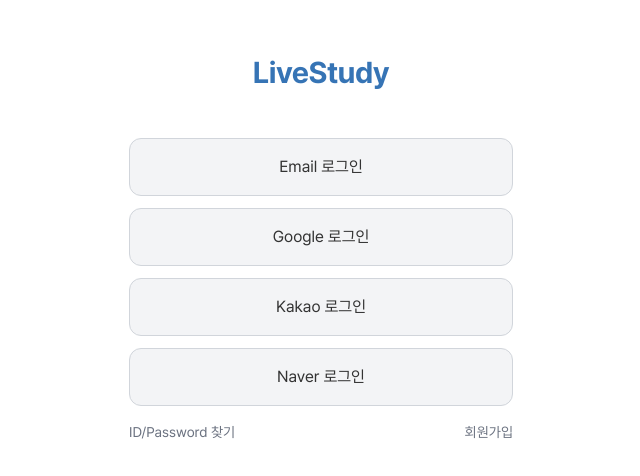
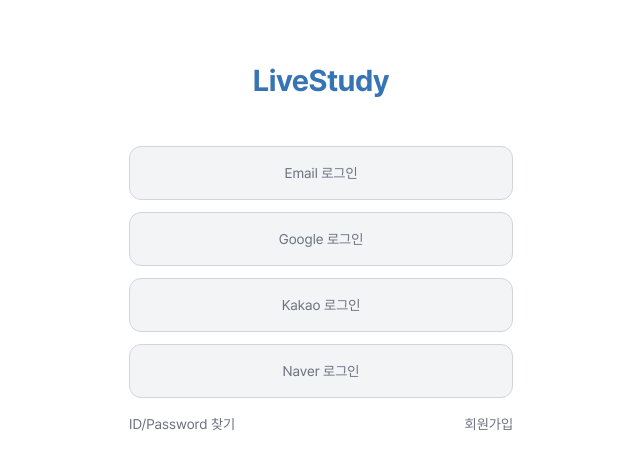
Before and after one commit to LiveStudy-group/Frontend, a React (Vite) app in the folder LiveStudy-front/: page /login in a window 1280 px wide. Shown: the part 152-628 px from the top of the page, without its empty margins (319-959 px from the left). Built offline with nearby package versions, Linux system fonts and the light colour scheme.

Commit message:
design: 디자인 가이드에 따른 텍스트 스타일 수정

```diff
--- a/LiveStudy-front/src/pages/LoginPage.tsx
+++ b/LiveStudy-front/src/pages/LoginPage.tsx
@@ -11,14 +11,14 @@ export default function LoginPage() {
 
         {/* 로그인 버튼들 */}
         <div className="w-full flex flex-col gap-3">
-          <button className="w-full py-4 bg-gray-100 border border-gray-300 rounded-xl transition-all duration-300 hover:bg-primary-400 hover:text-white">Email 로그인</button>
-          <button className="w-full py-4 bg-gray-100 border border-gray-300 rounded-xl transition-all duration-300 hover:bg-primary-400 hover:text-white">Google 로그인</button>
-          <button className="w-full py-4 bg-gray-100 border border-gray-300 rounded-xl transition-all duration-300 hover:bg-primary-400 hover:text-white">Kakao 로그인</button>
-          <button className="w-full py-4 bg-gray-100 border border-gray-300 rounded-xl transition-all duration-300 hover:bg-primary-400 hover:text-white">Naver 로그인</button>
+          <button className="w-full py-4 bg-gray-100 border border-gray-300 rounded-xl transition-all duration-300 text-body1_R text-gray-500 hover:bg-primary-400 hover:text-white">Email 로그인</button>
+          <button className="w-full py-4 bg-gray-100 border border-gray-300 rounded-xl transition-all duration-300 text-body1_R text-gray-500 hover:bg-primary-400 hover:text-white">Google 로그인</button>
+          <button className="w-full py-4 bg-gray-100 border border-gray-300 rounded-xl transition-all duration-300 text-body1_R text-gray-500 hover:bg-primary-400 hover:text-white">Kakao 로그인</button>
+          <button className="w-full py-4 bg-gray-100 border border-gray-300 rounded-xl transition-all duration-300 text-body1_R text-gray-500 hover:bg-primary-400 hover:text-white">Naver 로그인</button>
         </div>
 
         {/* ID/PW 찾기 & 회원가입 */}
-        <div className="w-full flex justify-between text-sm text-gray-500 mt-4">
+        <div className="w-full flex justify-between text-body1_R text-gray-500 mt-4">
           <button>ID/Password 찾기</button>
           <button>
             <Link to={'/join'}>회원가입</Link>
```
